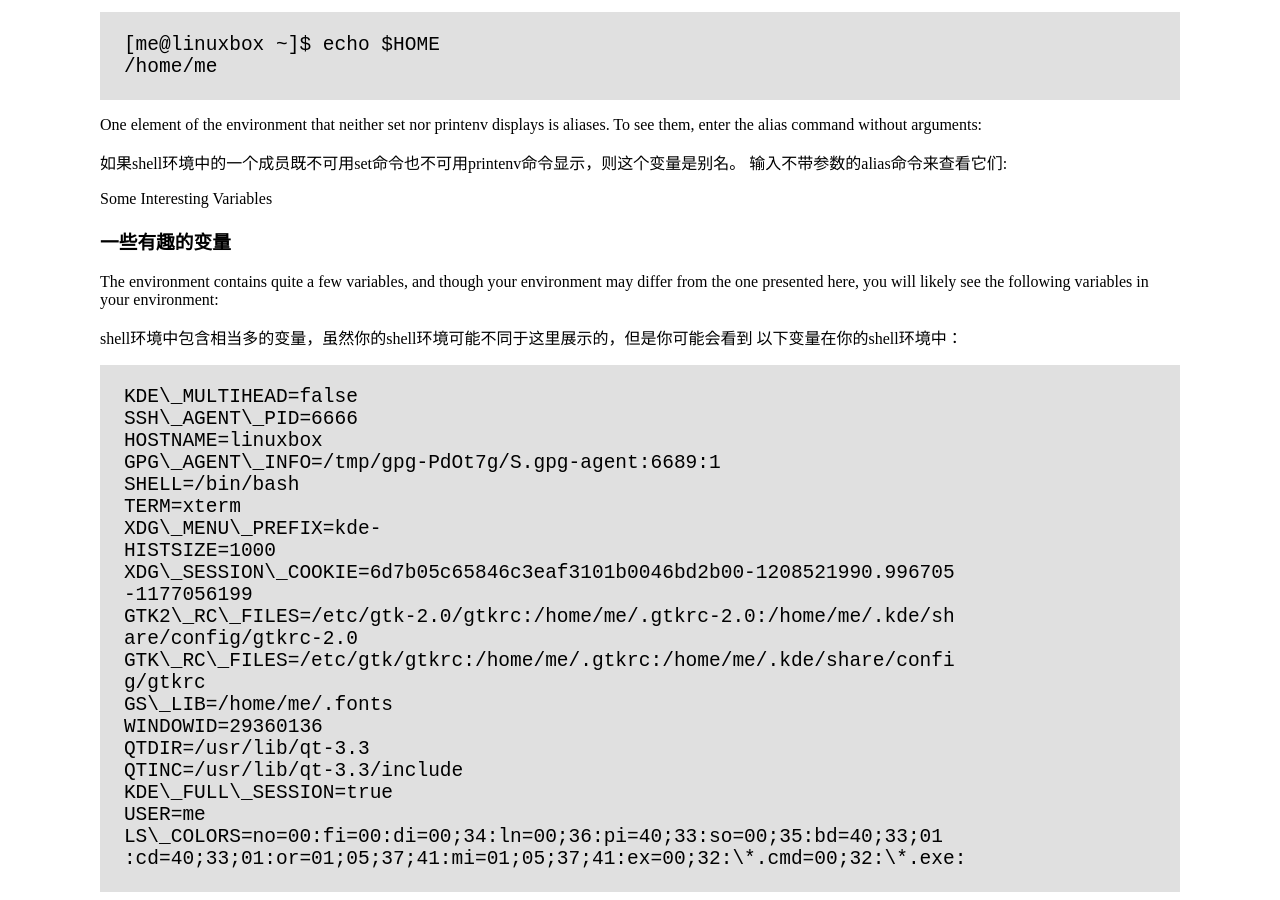
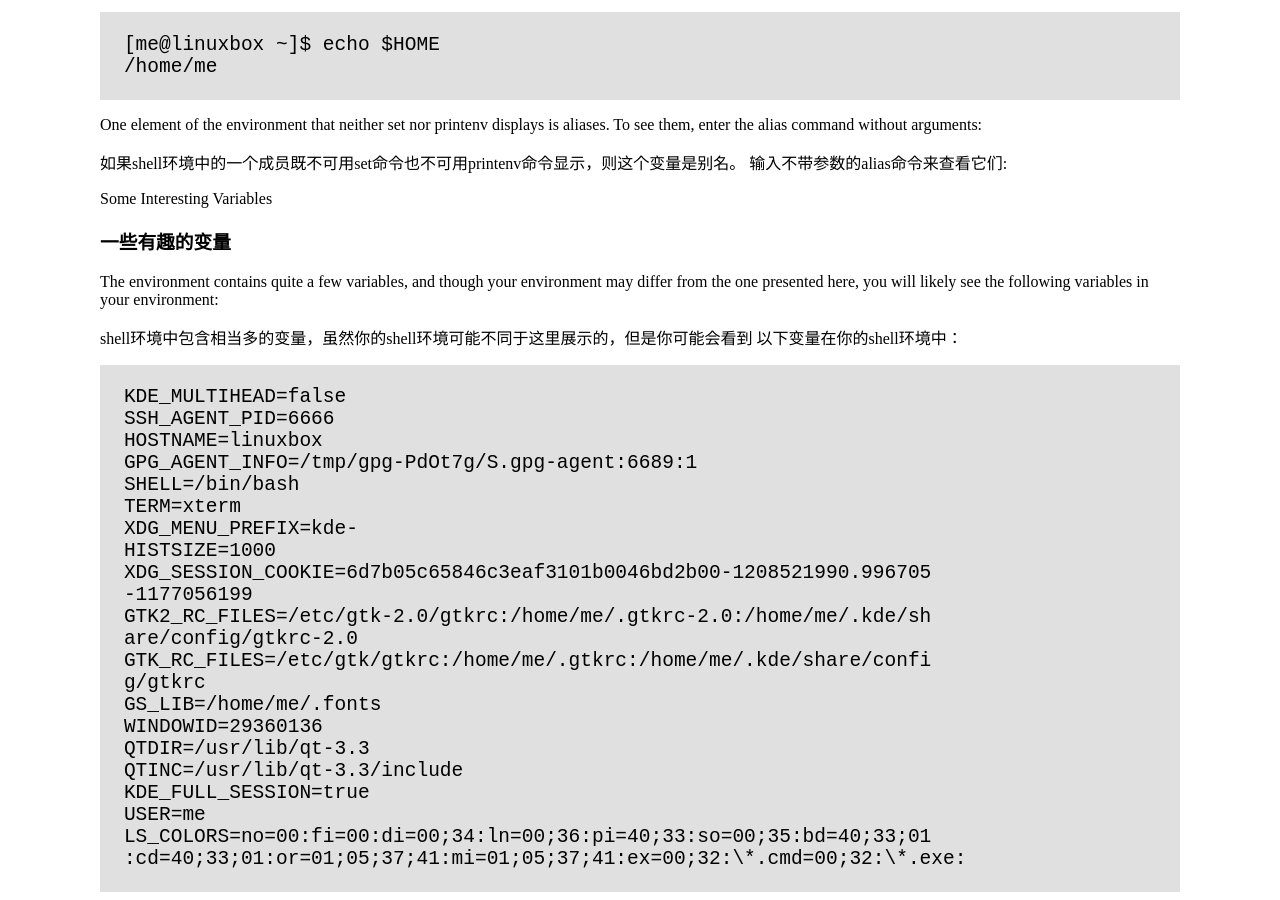
Before and after one commit to billie66/TLCL, a Jekyll site: the page built from book/environment.md, in a window 1280 px wide and 900 px high, scrolled down 1655 px. Built offline with Jekyll 4.4.1, drawn with Linux system fonts in a browser that asks for light colours; Markdown is read by kramdown in place of the engine named in the settings.

Commit message:
delete backslashes

```diff
--- a/book/environment.md
+++ b/book/environment.md
@@ -117,26 +117,26 @@ shell环境中包含相当多的变量，虽然你的shell环境可能不同于
 以下变量在你的shell环境中：
 
 <div class="code"><pre>
-<tt>KDE\_MULTIHEAD=false
-SSH\_AGENT\_PID=6666
+<tt>KDE_MULTIHEAD=false
+SSH_AGENT_PID=6666
 HOSTNAME=linuxbox
-GPG\_AGENT\_INFO=/tmp/gpg-PdOt7g/S.gpg-agent:6689:1
+GPG_AGENT_INFO=/tmp/gpg-PdOt7g/S.gpg-agent:6689:1
 SHELL=/bin/bash
 TERM=xterm
-XDG\_MENU\_PREFIX=kde-
+XDG_MENU_PREFIX=kde-
 HISTSIZE=1000
-XDG\_SESSION\_COOKIE=6d7b05c65846c3eaf3101b0046bd2b00-1208521990.996705
+XDG_SESSION_COOKIE=6d7b05c65846c3eaf3101b0046bd2b00-1208521990.996705
 -1177056199
-GTK2\_RC\_FILES=/etc/gtk-2.0/gtkrc:/home/me/.gtkrc-2.0:/home/me/.kde/sh
+GTK2_RC_FILES=/etc/gtk-2.0/gtkrc:/home/me/.gtkrc-2.0:/home/me/.kde/sh
 are/config/gtkrc-2.0
-GTK\_RC\_FILES=/etc/gtk/gtkrc:/home/me/.gtkrc:/home/me/.kde/share/confi
+GTK_RC_FILES=/etc/gtk/gtkrc:/home/me/.gtkrc:/home/me/.kde/share/confi
 g/gtkrc
-GS\_LIB=/home/me/.fonts
+GS_LIB=/home/me/.fonts
 WINDOWID=29360136
 QTDIR=/usr/lib/qt-3.3
 QTINC=/usr/lib/qt-3.3/include
-KDE\_FULL\_SESSION=true
+KDE_FULL_SESSION=true
 USER=me
-LS\_COLORS=no=00:fi=00:di=00;34:ln=00;36:pi=40;33:so=00;35:bd=40;33;01
+LS_COLORS=no=00:fi=00:di=00;34:ln=00;36:pi=40;33:so=00;35:bd=40;33;01
 :cd=40;33;01:or=01;05;37;41:mi=01;05;37;41:ex=00;32:\*.cmd=00;32:\*.exe:</tt>
 </pre></div>
```
